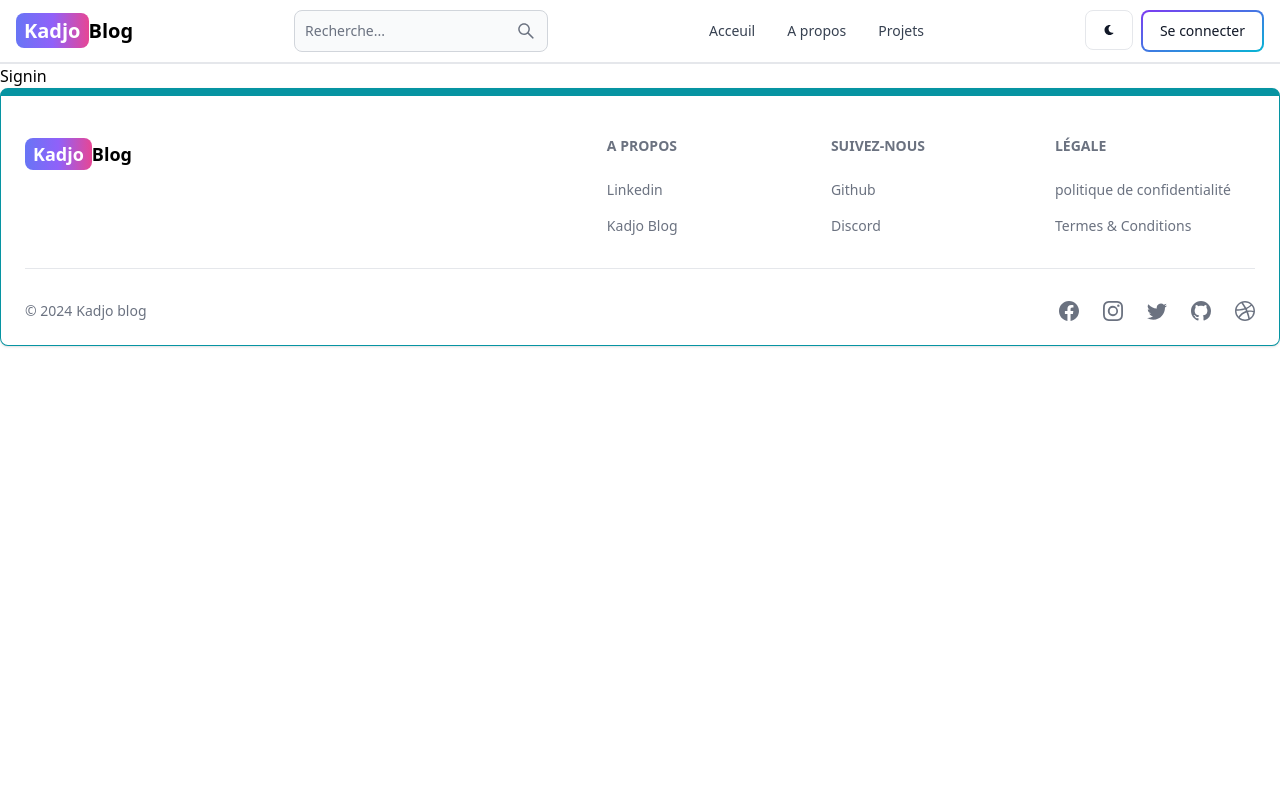
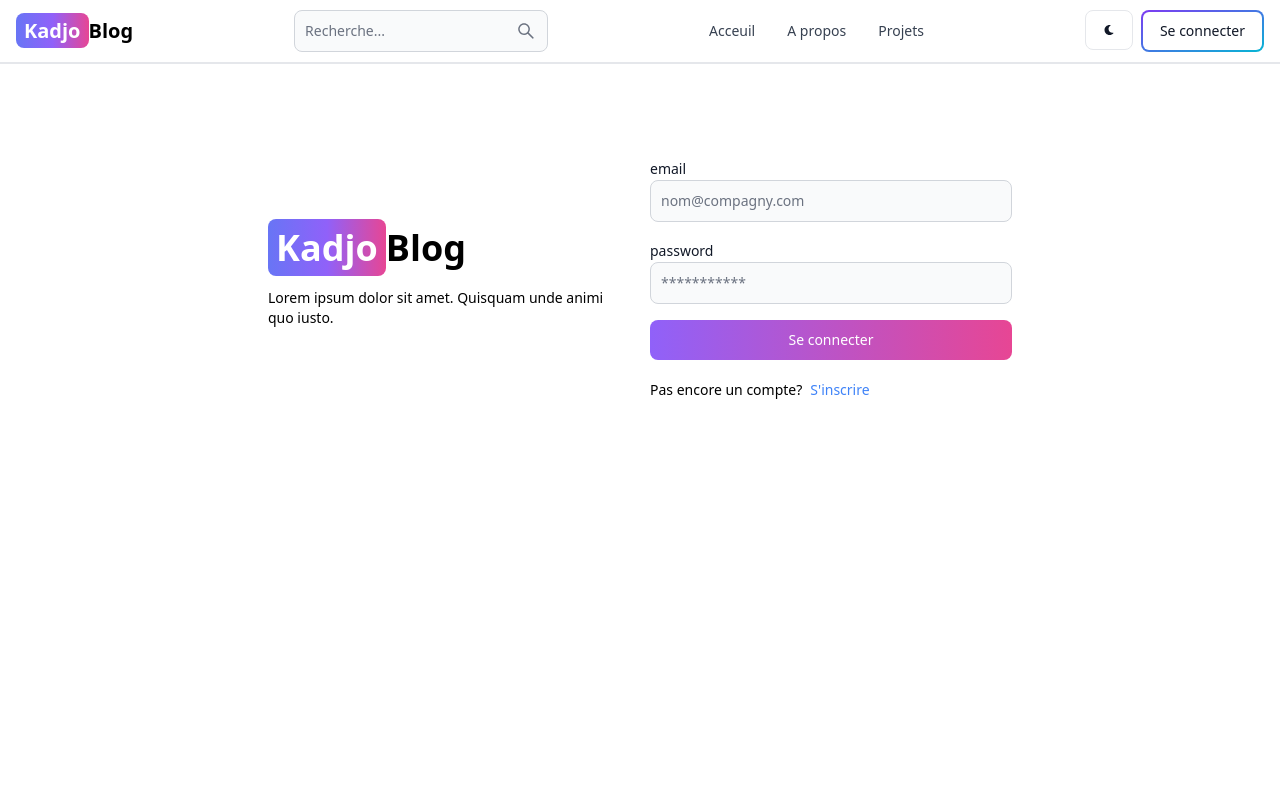
Before and after one commit to KFCW/mern_blog, a React (Vite) app in the folder client/: page /sign-in in a window 1280 px wide. Shown: the top 800 px of the page. Built offline with nearby package versions, Linux system fonts and the light colour scheme.

Commit message:
Finition du signin composant

```diff
--- a/client/src/pages/SignIn.jsx
+++ b/client/src/pages/SignIn.jsx
@@ -1,9 +1,93 @@
+import {Link,useNavigate} from "react-router-dom"
+import {Alert, Button, Label, Spinner, TextInput} from "flowbite-react"
+import { useState} from "react"
 
 
 const SignIn = () => {
+  const [formData, setFormData] = useState({});
+  const [errorMessages, setErrorMessages] = useState(null);
+  const [loading, setLoading] = useState(false);
+  const navigate = useNavigate();
+
+  const handleChange = (e) => {
+    setFormData({...formData, [e.target.id]: e.target.value.trim()})
+  }
+
+  const handleSubmit = async (e) => {
+    e.preventDefault();
+    console.log(formData)
+    if(!formData.email || !formData.password){
+      return setErrorMessages("Veuillez remplir tous les champs");
+    }
+    try {
+      setLoading(true)
+      setErrorMessages(null)
+      const res = await fetch('/api/auth/signin', {
+        method: 'POST',
+        headers: { 'Content-Type': 'application/json' },
+        body: JSON.stringify(formData),
+      });
+      const data = await res.json();
+      if(data.success === false){
+        return setErrorMessages(data.message);
+      }
+      setLoading(false);
+      if(res.ok) {
+        navigate("/")
+      }
+    } catch (error) {
+         setErrorMessages(error.errorMessages);
+         setLoading(false);
+    }
+  }
+
   return (
-    <div>
-      Signin
+    <div className="min-h-screen mt-20">
+      <div className="flex p-3 max-w-3xl mx-auto flex-col md:flex-row md:items-center gap-5">
+        <div className="flex-1">
+            <Link to ="/" className=" font-bold dark:text-white text-4xl">
+            <span className="px-2 py-1 bg-gradient-to-r from-indigo-500 via-purple-500 to-pink-500 rounded-lg text-white"> Kadjo</span>
+            Blog
+            </Link>
+            <p className="text-sm mt-5">
+              Lorem ipsum dolor sit amet.
+              Quisquam unde animi quo iusto.
+            </p>
+          </div>
+          <div className="flex-1">
+            <form className="flex flex-col gap-4" onSubmit={handleSubmit}>
+                <div>
+                  <Label htmlFor="email" value="email"/>
+                  <TextInput type="email" placeholder="nom@compagny.com" id="email" onChange={handleChange} />
+                </div>
+                <div>
+                  <Label htmlFor="password" value="password"/>
+                  <TextInput type="password" placeholder="***********" id="password" onChange={handleChange} />
+                </div>
+                <Button gradientDuoTone="purpleToPink" type="submit" disabled={loading}>
+                    {
+                      loading ? (
+                        <>
+                          <Spinner size="sm"/>
+                          <span className="pl-3">Chargement en cours...</span>
+                        </>
+                      ): "Se connecter"
+                    }
+                </Button>
+            </form>
+            <div className="flex gap-2 text-sm mt-5">
+              <span>Pas encore un compte?</span>
+              <Link to="/sign-up" className="text-blue-500">
+                S'inscrire
+              </Link>
+            </div>
+            {
+              errorMessages && (
+                <Alert className="mt-5" color="failure">{errorMessages}</Alert>
+              )
+            }
+          </div>
+        </div>
     </div>
   )
 }
```
